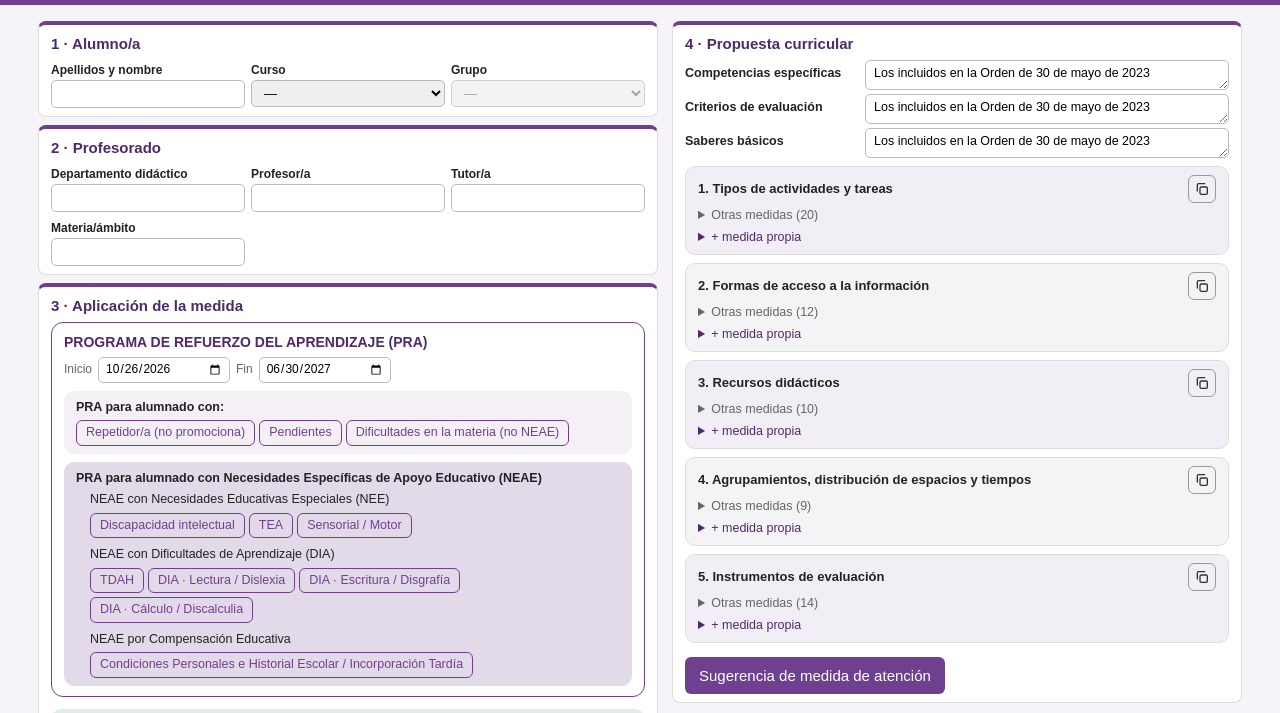
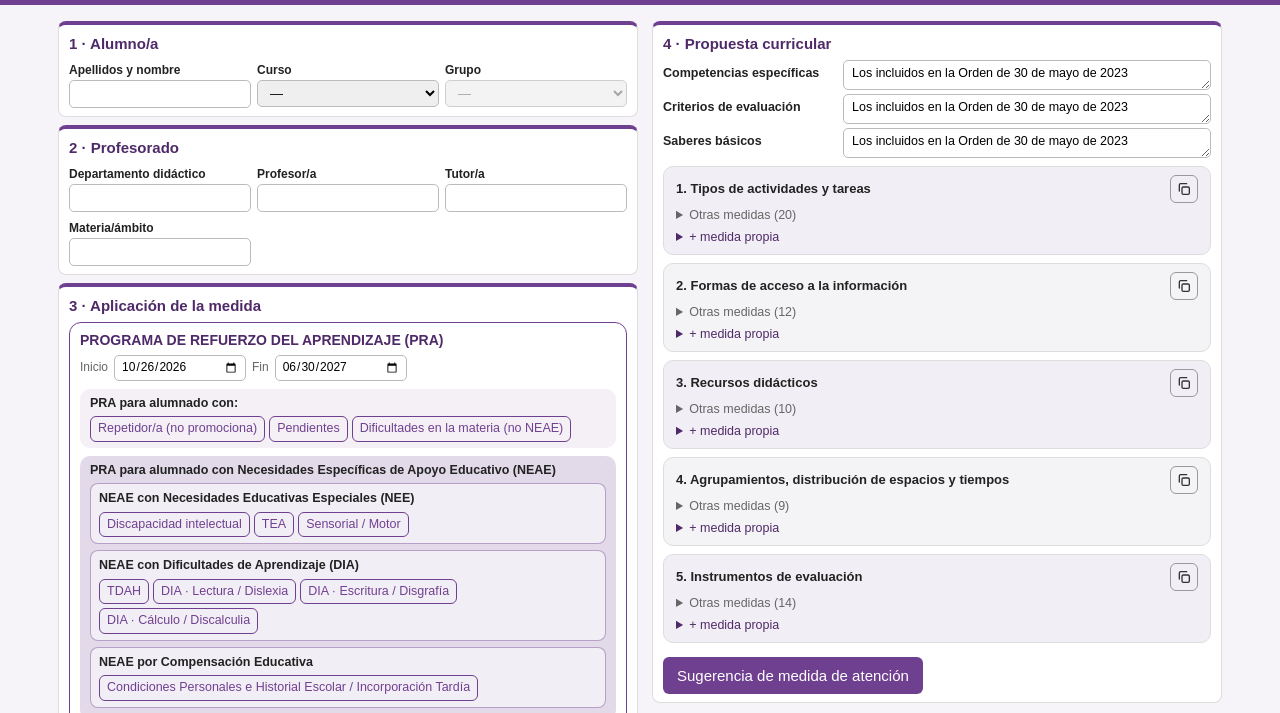
Before and after one commit to scrugar909/PRA-IES-Fuente-de-la-Pena, a plain HTML site: page index.html in a window 1280 px wide. Shown: the part 87-800 px from the top of the page. Drawn offline with Linux system fonts and the light colour scheme.

Commit message:
Add files via upload

```diff
--- a/index.html
+++ b/index.html
@@ -76,6 +76,12 @@ details.ad{display:block;margin:2px 0 0}.ad summary{font-size:12.5px;cursor:poin
 @media(min-width:1000px){main{grid-template-columns:minmax(0,620px) minmax(0,570px);justify-content:center;max-width:none}}
 #bsug{background:var(--p);color:#fff;margin-top:6px}
 #sug ol{margin:0 0 8px 18px;padding:0;font-size:13.5px}
+/* ===== [CSS-1f] COLUMNA IZQUIERDA MÁS ESTRECHA Y RECTÁNGULOS NEAE ===== */
+@media(min-width:1000px){main{grid-template-columns:minmax(0,580px) minmax(0,570px)}}
+section{padding:8px 10px}.o{padding:8px 10px 2px}.bx{padding:6px 10px}.c{padding:3px 7px}
+.sb{margin-left:0}
+.nb{background:rgba(255,255,255,.55);border:0.5px solid rgba(112,64,144,.45);border-radius:8px;padding:6px 8px 0;margin:0 0 6px}
+.nb .r{margin:0 0 6px!important}.nb .l2{font-weight:bold}
 /* ===== [CSS-2] DOCUMENTO PDF (réplica del modelo oficial Anexo VIII) ===== */
 #doc{display:none}
 @page{size:A4;margin:12mm 12mm 16mm;
@@ -136,9 +142,9 @@ details.ad{display:block;margin:2px 0 0}.ad summary{font-size:12.5px;cursor:poin
 <div class="bx b1"><p class="l">PRA para alumnado con:</p><div class="r" id="g-a" style="margin:0"></div>
 <div id="pend" hidden style="margin-top:8px"></div></div>
 <div class="bx b2"><p class="l">PRA para alumnado con Necesidades Específicas de Apoyo Educativo (NEAE)</p><div class="sb">
-<p class="l2">NEAE con Necesidades Educativas Especiales (NEE)</p><div class="r" id="g-nee"></div>
-<p class="l2">NEAE con Dificultades de Aprendizaje (DIA)</p><div class="r" id="g-dia"></div>
-<p class="l2">NEAE por Compensación Educativa</p><div class="r" id="g-comp" style="margin:0"></div></div></div></div>
+<div class="nb"><p class="l2">NEAE con Necesidades Educativas Especiales (NEE)</p><div class="r" id="g-nee"></div></div>
+<div class="nb"><p class="l2">NEAE con Dificultades de Aprendizaje (DIA)</p><div class="r" id="g-dia"></div></div>
+<div class="nb"><p class="l2">NEAE por Compensación Educativa</p><div class="r" id="g-comp" style="margin:0"></div></div></div></div></div>
 <div class="bx b3"><div class="hd"><p class="h">PROGRAMA DE PROFUNDIZACIÓN <span>para alumnado NEAE de Altas Capacidades Intelectuales o no NEAE altamente motivado</span></p>
 <div class="d" id="fpro" hidden><span>Inicio</span><input type="date" data-k="pini"><span>Fin</span><input type="date" data-k="pfin"></div></div>
 <div class="r" id="g-prof" style="margin:0"></div></div></section>
@@ -224,7 +230,7 @@ details.ad{display:block;margin:2px 0 0}.ad summary{font-size:12.5px;cursor:poin
 <script>
 /* ===== [JS-1] CONFIGURACIÓN (valores fijos que se pueden cambiar aquí) ===== */
 const LOCALIDAD='Jaén';
-const VERSION='1.03',FECHA_VERSION='2026-10-25';
+const VERSION='1.04',FECHA_VERSION='2026-10-26';
 const EMAIL='scrugar909@g.educaand.es';
 const MSG_INCOMP='"Dificultades en la materia (no NEAE)" y las categorías NEAE son incompatibles. Desmarca una de ellas antes de marcar la otra.'; // subir en cada entrega
 const GRUPOS_ESO=['A','B','C'],SIN_PEND=['1º ESO','1º Bachillerato'];
@@ -289,7 +295,7 @@ const recomendadas=()=>MED.filter(m=>S.tipos.includes(m.t)).map(m=>m.k)
 const nuevo=()=>({nombre:'',curso:'',grupo:'',tutor:'',dpto:'',prof:'',materia:'',tipos:[],pend:[],
   rini:hoy(),rfin:FIN_POR_DEFECTO,pini:hoy(),pfin:FIN_POR_DEFECTO,comp:TXT_CURRICULAR,crit:TXT_CURRICULAR,sab:TXT_CURRICULAR,
   obs:'',fecha:hoy(),sel:[],extra:{1:[],2:[],3:[],4:[],5:[]}});
-let S=nuevo(),sucio=false,SUG={t:[],a:'',x:''};
+let S=nuevo(),sucio=false,ABR={},SUG={t:[],a:'',x:''};
 const guardaDocente=()=>{try{localStorage.setItem('pra_docente',JSON.stringify({dpto:S.dpto,prof:S.prof,materia:S.materia}))}catch(e){}};
 
 /* ===== [JS-6] INTERFAZ ===== */
@@ -315,10 +321,10 @@ function pintaPend(){ // [JS-6b] materias pendientes (una o varias) de cursos an
 function pintaMedidas(){ // [JS-6c] los 5 apartados, cada uno en su rectángulo (colores alternos)
   const li=(key,x,o)=>`<label class="m ${o?'o':''}"><input type="checkbox" data-k2="${esc(key)}" ${S.sel.includes(key)?'checked':''}>${esc(x)}</label>`;
   $('#meds').innerHTML=[1,2,3,4,5].map(n=>{
-    const l=MED.filter(m=>m.a==n),rec=l.filter(m=>S.tipos.includes(m.t)),oth=l.filter(m=>!S.tipos.includes(m.t));
+    const l=MED.filter(m=>m.a==n),rec=l.filter(m=>S.tipos.includes(m.t)||S.sel.includes(m.k)),oth=l.filter(m=>!S.tipos.includes(m.t)&&!S.sel.includes(m.k));
     return `<div class="mk mk${n%2?1:2}"><div class="mh"><b>${n}. ${APARTADOS[n]}</b><button class="ic" data-cp="${n}" aria-label="Copiar para Séneca" title="Copiar para Séneca">${ICON_COPY}</button></div>`
      +rec.map(m=>li(m.k,m.x)).join('')+S.extra[n].map(x=>li(k(n,x),x)).join('')
-     +`<details><summary>Otras medidas (${oth.length})</summary>${oth.map(m=>li(m.k,m.x,1)).join('')}</details>`
+     +`<details data-dn="${n}" ${ABR[n]?'open':''}><summary>Otras medidas (${oth.length})</summary>${oth.map(m=>li(m.k,m.x,1)).join('')}</details>`
      +`<details class="ad"><summary>+ medida propia</summary><div class="ad2"><input id="x${n}" placeholder="Escribe la medida"><button class="s" data-add="${n}">Añadir</button></div></details></div>`}).join('');
 }
 function todo(){pintaGrupo();volcar();pintaTipos();pintaPend();pintaMedidas();fechasVis()}
@@ -409,7 +415,7 @@ function otro(){ // conserva datos del profesor/a, materia y textos curriculares
         return alert('"Dificultades en la materia (no NEAE)" y las categorías NEAE son incompatibles. Desmarca una de ellas antes de marcar la otra.');
       S.tipos.push(c)}else S.tipos.splice(i,1);
     S.sel=recomendadas();pintaTipos();pintaPend();pintaMedidas();fechasVis()};
-  $('#meds').onchange=e=>{const x=e.target.dataset.k2;if(x)S.sel=e.target.checked?[...S.sel,x]:S.sel.filter(y=>y!=x)};
+  $('#meds').onchange=e=>{const x=e.target.dataset.k2;if(x){S.sel=e.target.checked?[...S.sel,x]:S.sel.filter(y=>y!=x);pintaMedidas()}};
   $('#meds').onclick=e=>{const b=e.target.closest('[data-add],[data-cp]');if(!b)return;const a=b.dataset.add,c=b.dataset.cp;
     if(a){const v=$('#x'+a).value.trim();if(v){S.extra[a].push(v);S.sel.push(k(a,v));pintaMedidas()}}
     else navigator.clipboard.writeText(texto(c)).then(()=>{b.innerHTML=ICON_OK;setTimeout(()=>b.innerHTML=ICON_COPY,1500)})};
@@ -418,6 +424,7 @@ function otro(){ // conserva datos del profesor/a, materia y textos curriculares
     const cods=TIPOS.map(x=>x[0]),mal=[...new Set(MED.filter(m=>!cods.includes(m.t)||!(m.a>=1&&m.a<=5)).map(m=>m.t+' (apartado '+m.a+')'))];
     alert(MED.length?`Cargadas ${MED.length} medidas.`+(mal.length?`\nAtención: hay filas con tipología o apartado no reconocidos: ${mal.join(', ')}.`:''):'No se ha cargado ninguna medida. Revisa que el archivo tenga cabecera y tres columnas (apartado;tipologia;texto).')});
   todo();
+  $('#meds').addEventListener('toggle',e=>{const n=e.target.dataset.dn;if(n)ABR[n]=e.target.open},true); // recuerda qué desplegables están abiertos
   /* [JS-10] Sugerencia de medida (correo) y aviso al cerrar con datos sin guardar */
   const GT={a:'Alumnado con',nee:'NEAE · NEE',dia:'NEAE · Dificultades de aprendizaje (DIA)',comp:'NEAE · Compensación educativa',prof:'Programa de profundización'};
   const pintaSug=()=>{$('#sg').innerHTML=Object.keys(GT).map(g=>`<p class="l">${GT[g]}</p><div class="r">${TIPOS.filter(t=>t[1]==g).map(t=>`<button class="c ${SUG.t.includes(t[0])?'on':''}" data-st="${t[0]}">${t[2]}</button>`).join('')}</div>`).join('');
```
